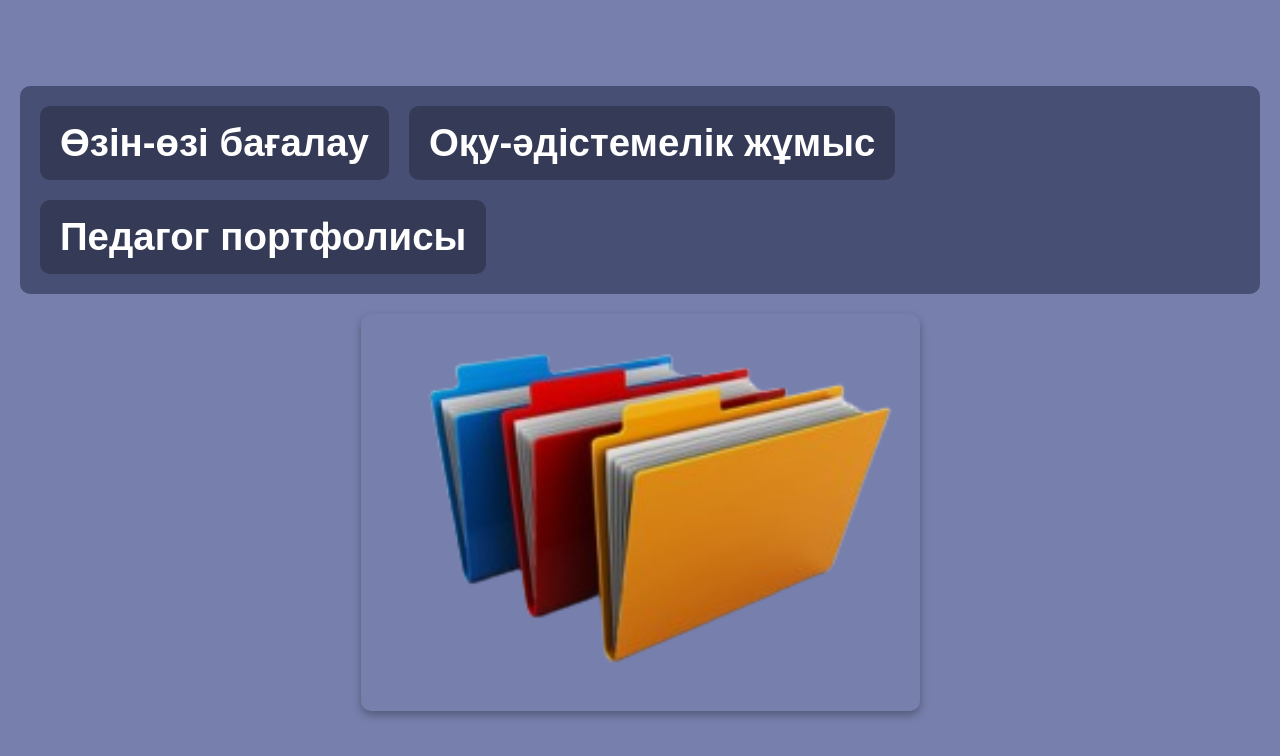
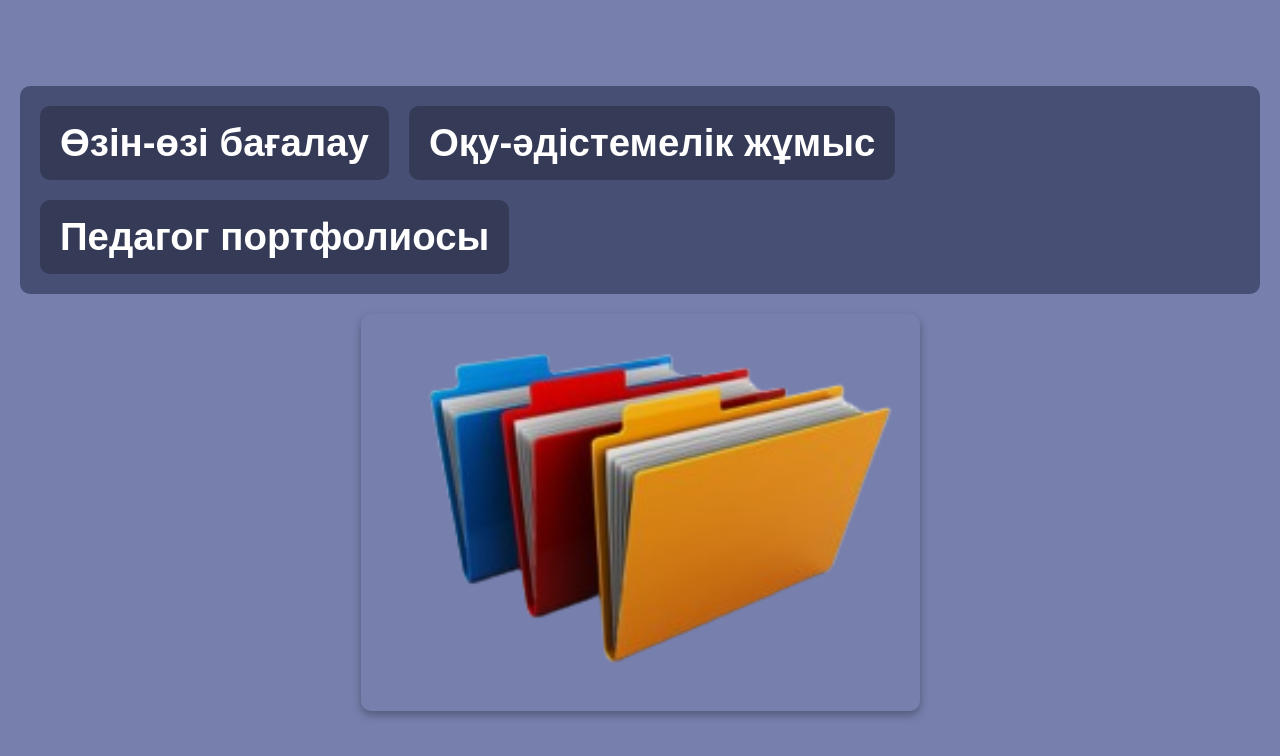
Before and after one commit to TheTaIkI/teacher-certification, a plain HTML site: page index.html in a window 1280 px wide. Drawn offline with Linux system fonts and the light colour scheme.

Commit message:
Update index.html

```diff
--- a/index.html
+++ b/index.html
@@ -11,7 +11,7 @@
 		<div id="block">
 			<h2><a href="https://drive.google.com/drive/folders/1qQzFNQh7VzBJ-nrCTGPt7a7vhjgYRKdo" class="link">Өзін-өзі бағалау</a></h2>
 			<h2><a href="https://drive.google.com/drive/folders/11mqytvVIH9b9z0F5qnvH3_XafVblZ96O?usp=drive_link" class="link">Оқу-әдістемелік жұмыс</a></h2>
-			<h2><a href="https://drive.google.com/drive/folders/1i-3410EyDM7E2EX4I9GHNqgMsF7lS5rf?usp=drive_link" class="link">Педагог портфолисы</a></h2>
+			<h2><a href="https://drive.google.com/drive/folders/1i-3410EyDM7E2EX4I9GHNqgMsF7lS5rf?usp=drive_link" class="link">Педагог портфолиосы</a></h2>
 		</div>
 		<div id="img">
 			<img src="books2.png" alt="books2">
```
